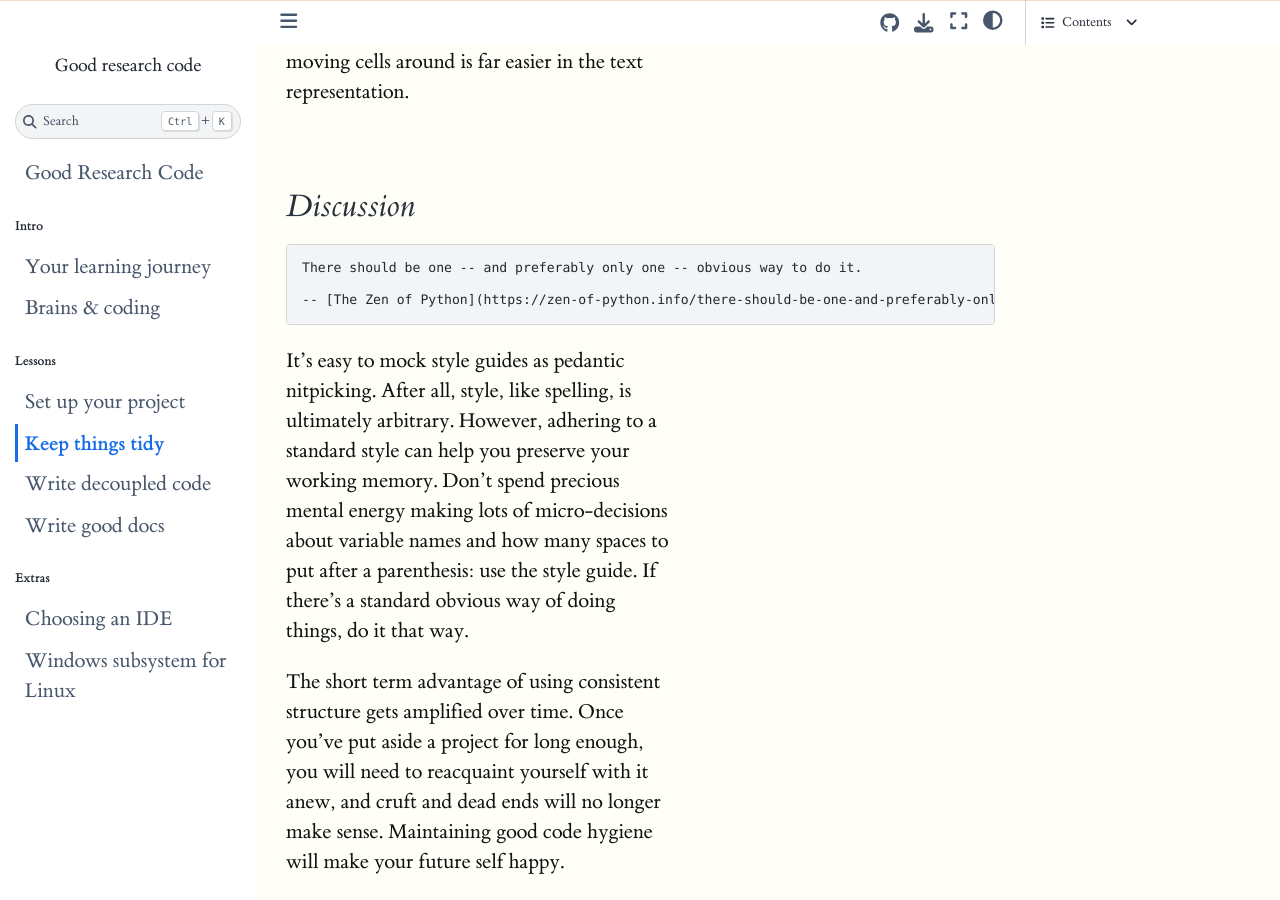
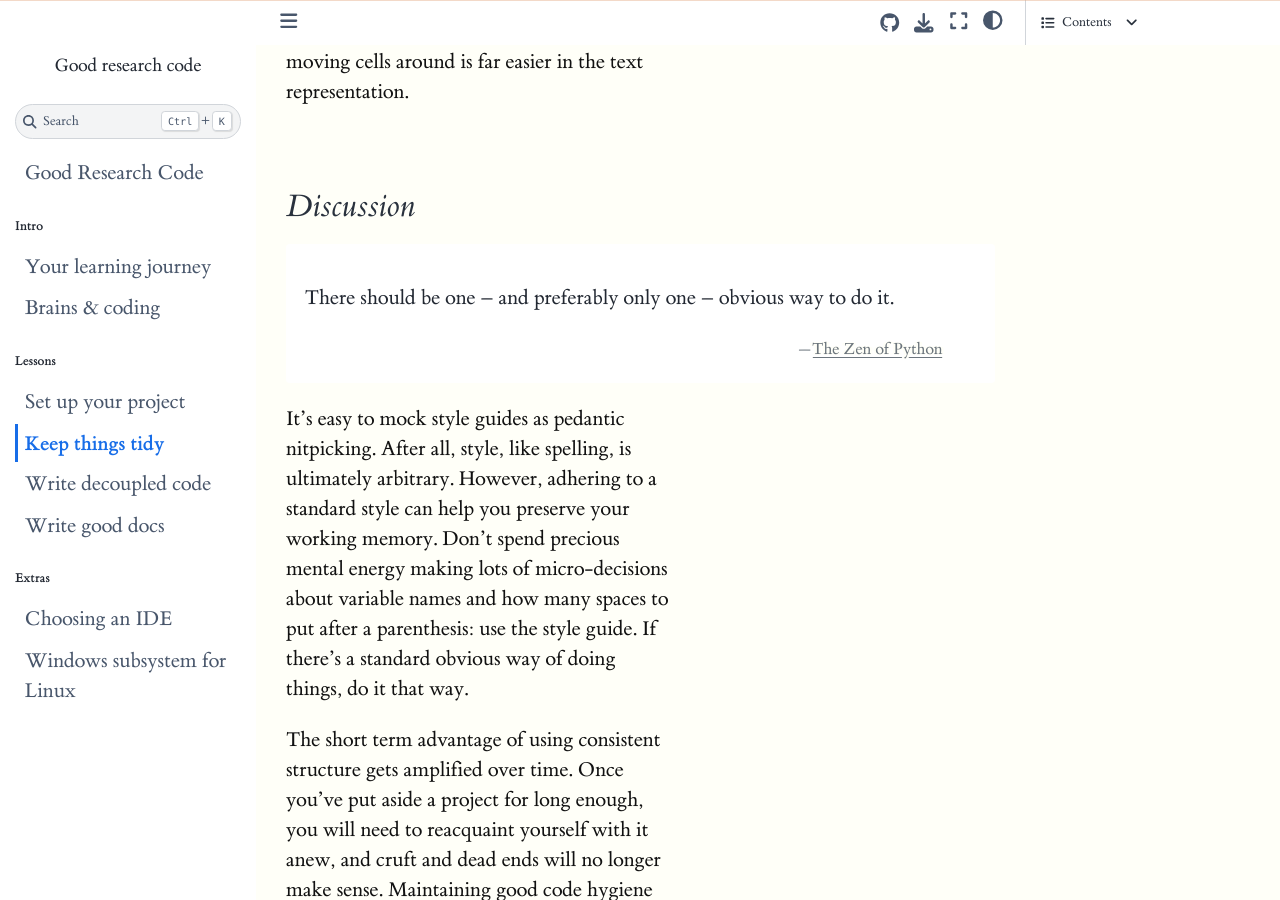
Before and after one commit to patrickmineault/codebook, a Jupyter Book: the page built from tidy.myst.md, in a window 1280 px wide and 900 px high, scrolled down 5170 px. Built offline with Jupyter Book 1.0.4 settings and Sphinx 7.4.7 and the Sphinx Book theme 1.1.4, drawn with Linux system fonts in a browser that asks for light colours.

Commit message:
Add epigraph

````diff
--- a/tidy.myst.md
+++ b/tidy.myst.md
@@ -145,7 +145,7 @@ Refactoring and cleaning up a notebook can be a pain in the jupyter environment:
 
 ## Discussion
 
-```epigraph
+```{epigraph}
 There should be one -- and preferably only one -- obvious way to do it.
 
 -- [The Zen of Python](https://zen-of-python.info/there-should-be-one-and-preferably-only-one-obvious-way-to-do-it.html#13)
````
